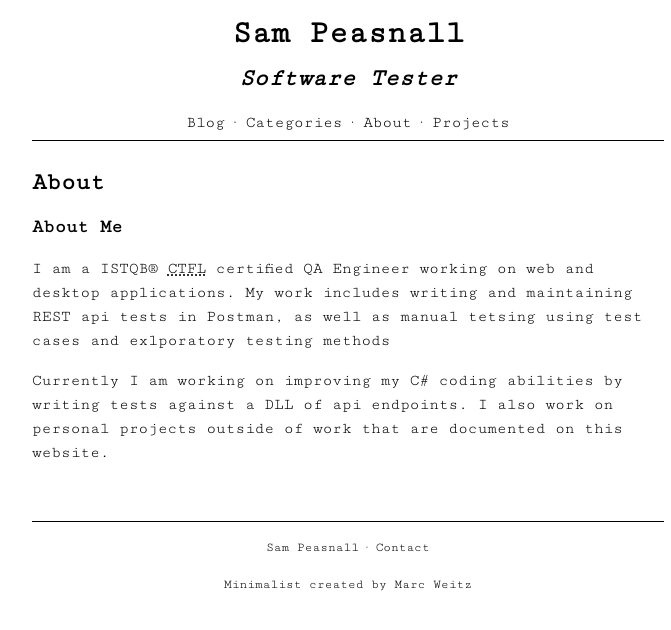
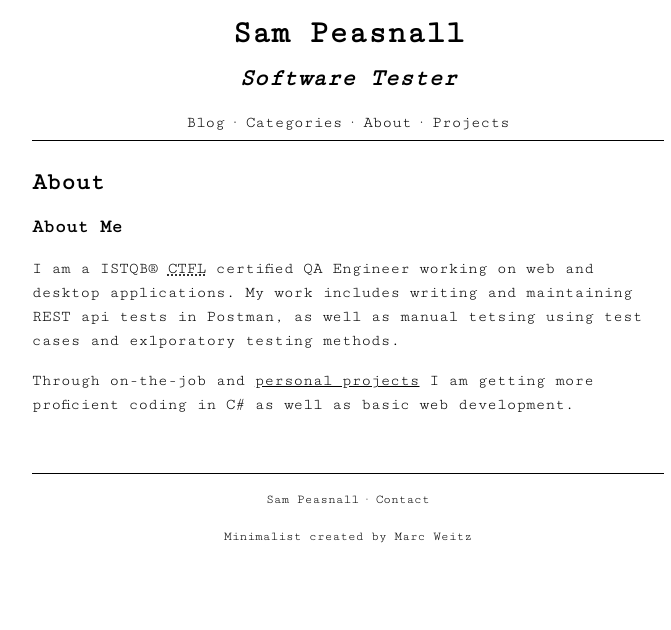
Before and after one commit to sampeas/sampeas.github.io, a Jekyll site: the page built from about.md, in a window 1280 px wide. Shown: the top 630 px of the page, without its empty margins (292-963 px from the left). Built offline with Jekyll 4.4.1, drawn with Linux system fonts in a browser that asks for light colours.

Commit message:
Update about.md

```diff
--- a/about.md
+++ b/about.md
@@ -5,6 +5,6 @@ permalink: /about/
 ---
 
 ### About Me
-I am a ISTQB® <abbr title="Certified Tester Foundation Level">CTFL</abbr> certified QA Engineer working on web and desktop applications. My work includes writing and maintaining REST api tests in Postman, as well as manual tetsing using test cases and exlporatory testing methods
+I am a ISTQB® <abbr title="Certified Tester Foundation Level">CTFL</abbr> certified QA Engineer working on web and desktop applications. My work includes writing and maintaining REST api tests in Postman, as well as manual tetsing using test cases and exlporatory testing methods.
 
-Currently I am working on improving my C# coding abilities by writing tests against a DLL of api endpoints. I also work on personal projects outside of work that are documented on this website.
+Through on-the-job and <a href="{{site.url}}{{site.baseurl}}/projects/">personal projects</a> I am getting more proficient coding in C# as well as basic web development.
```
